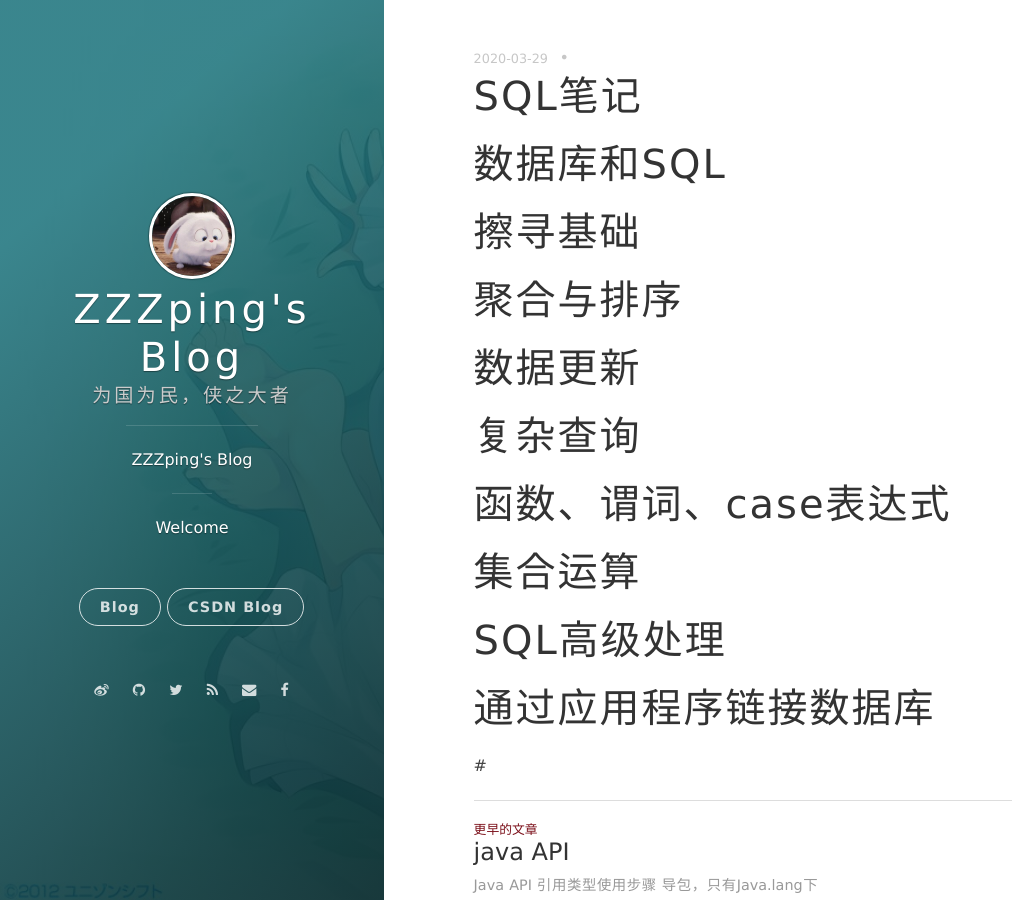
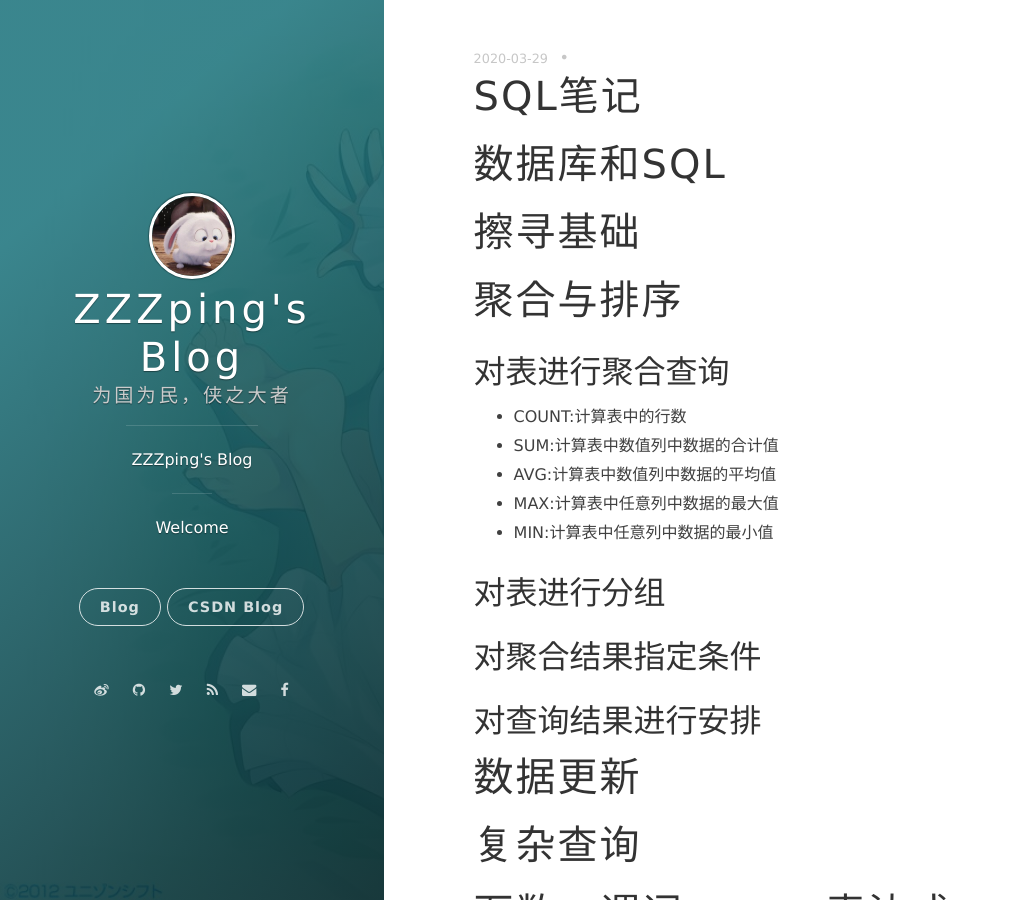
Before and after one commit to ZZZping/ZZZping.github.io, a Jekyll site: the page built from _posts/2020-03-30-SQL笔记.md, in a window 1280 px wide and 900 px high. Shown: the whole window, without its empty margins (0-1012 px from the left). Built offline with Jekyll 4.4.1, drawn with Linux system fonts in a browser that asks for light colours; nearby versions of some CDN libraries; comment, search, counter and statistics services are not loaded.

Commit message:
聚合查询

```diff
--- a/_posts/2020-03-30-SQL笔记.md
+++ b/_posts/2020-03-30-SQL笔记.md
@@ -9,6 +9,19 @@ date: 2020-03-30 08:28:24.000000000 +09:00
 # 擦寻基础
 
 # 聚合与排序
+
+## 对表进行聚合查询
+   + COUNT:计算表中的行数
+   + SUM:计算表中数值列中数据的合计值
+   + AVG:计算表中数值列中数据的平均值
+   + MAX:计算表中任意列中数据的最大值
+   + MIN:计算表中任意列中数据的最小值
+
+## 对表进行分组
+
+## 对聚合结果指定条件
+
+## 对查询结果进行安排
 
 # 数据更新
 
```
